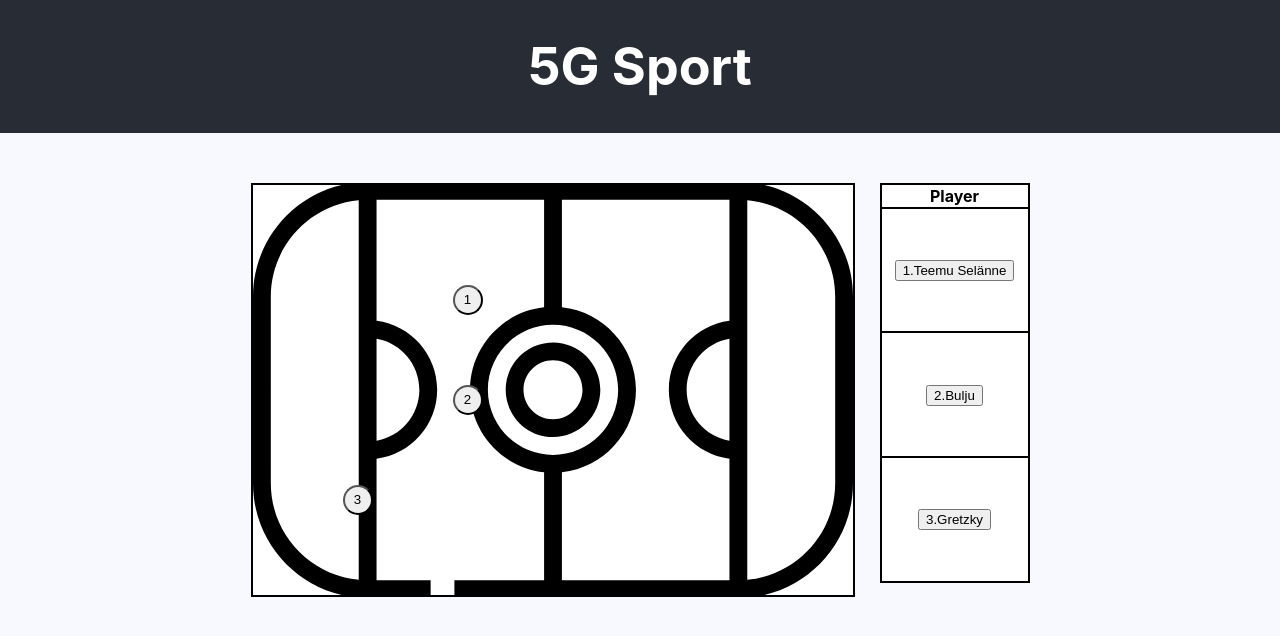
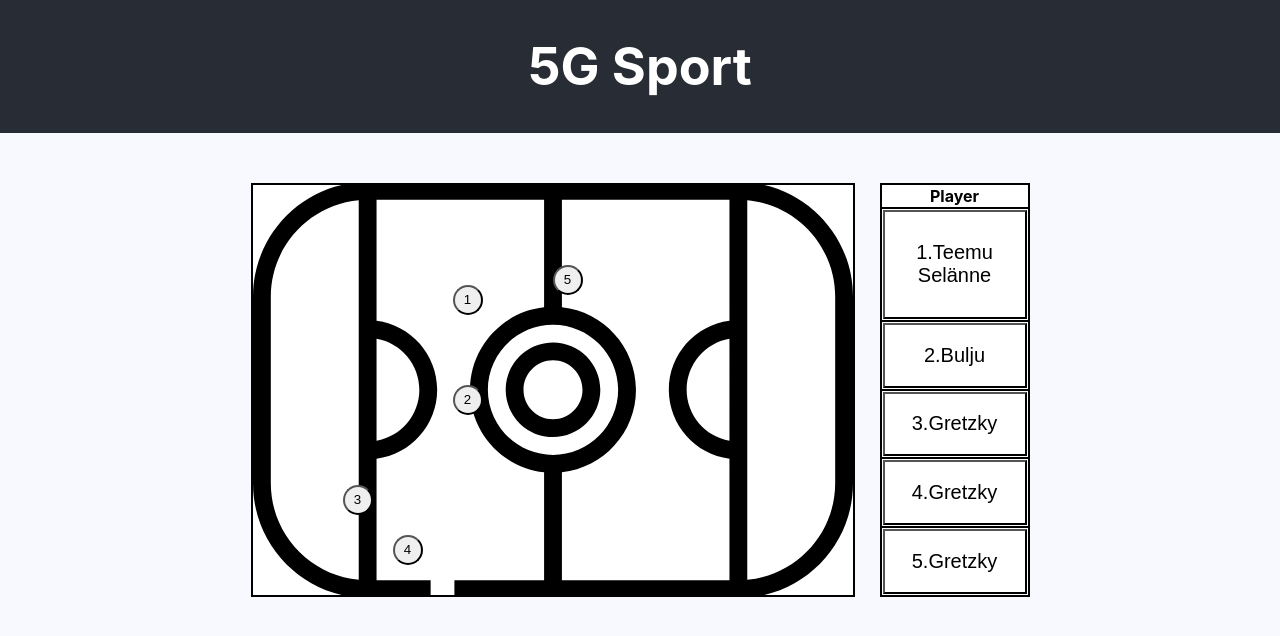
Before and after one commit to Onsbohh/5G-Sport-Application, a React (Create React App) app in the folder frontend/: page / in a window 1280 px wide. Shown: the top 636 px of the page. Built offline with nearby package versions, Linux system fonts and the light colour scheme.

Commit message:
Mouse hover colors to buttons

```diff
--- a/frontend/src/App.css
+++ b/frontend/src/App.css
@@ -49,3 +49,8 @@
 thead {
   height: 20px;
 }
+
+/* button styles */
+button:hover {
+    background-color: darkblue;
+}
--- a/frontend/src/components/HeartRatePopup.js
+++ b/frontend/src/components/HeartRatePopup.js
@@ -1,6 +1,7 @@
 import React from "react";
 
 // A popup window, where the selected players heart rate is shown.
+// TODO: Need to fetch the selected player's heart rate from the database.
 const HeartRatePopup = ({player}) => {
     const style = {
         display: "flex",
--- a/frontend/src/components/Menu.js
+++ b/frontend/src/components/Menu.js
@@ -22,7 +22,7 @@
         border: "1px solid #000",
         borderCollapse: "collapse",
         marginTop: "50px",
-        marginRight: "25px",
+        marginLeft: "25px",
         left: "0px",
         position:"relative"
     }
--- a/frontend/src/components/Player.js
+++ b/frontend/src/components/Player.js
@@ -1,10 +1,34 @@
-import React, {useState} from "react";
+import React, {use, useState} from "react";
+import {hover} from "@testing-library/user-event/dist/hover";
 
 // A simple component for each player shown on the player list.
 const Player = (props) => {
+    const [hover, setHover] = useState(false)
     return (
-        <div>
-            <button onClick={props.onClick}>{props.id}.{props.name} {props.isSelected}</button>
+        <div style={{
+            height: "100%",
+            width: "100%"
+        }}>
+            <button
+                style={{
+                    backgroundColor: hover ? "grey" : "white",
+                    fontSize: "20px",
+                    height: "100%",
+                    width: "100%",
+                }}
+                onClick={props.onClick}
+                onMouseOver={(e) => {
+                    e.preventDefault()
+                    setHover(true)
+                }}
+                onMouseLeave={(e) => {
+                    e.preventDefault()
+                    setHover(false)
+                }}
+
+            >
+                {props.id}.{props.name} {props.isSelected}
+            </button>
         </div>
     )
 }
--- a/frontend/src/components/PlayerIcon.js
+++ b/frontend/src/components/PlayerIcon.js
@@ -2,19 +2,35 @@
 import Menu from "./Menu";
 
 // Creates a dot that represents a player on the field.
+// TODO: Need to fetch the location of the player from the database and set is as the coordinates.
 const PlayerIcon = (props) => {
+
+    const [hover, setHover] = useState(false)
     const style = {
         width: "30px",
         height: "30px",
         borderRadius: "50%",
-        backgroundColor: `${props.isSelected ? "white" : props.color}`,
+        backgroundColor: hover ? "grey" : props.color,
         position: "absolute",
         top: props.top,
         left: props.left
     }
     return (
         <div>
-            <button style={style} onClick={props.onClick}>{props.id}</button>
+            <button
+                style={style}
+                onClick={props.onClick}
+                onMouseOver={(e) => {
+                    e.preventDefault()
+                    setHover(true)
+                }}
+                onMouseLeave={(e) => {
+                    e.preventDefault()
+                    setHover(false)
+                }}
+            >
+                {props.id}
+            </button>
         </div>
     )
 }
--- a/frontend/src/components/PlayerList.js
+++ b/frontend/src/components/PlayerList.js
@@ -5,10 +5,8 @@
 const PlayerList = ({players, onPlayerClick}) => {
     console.log(players)
     const style = {
-        border: "2px solid #000",
         marginTop: "50px",
         marginLeft: "25px",
-        height: "400px",
         width: "150px",
         left: "0px",
         position:"relative"
@@ -24,8 +22,13 @@
                 </thead>
                 <tbody>
                 {players.map((player) => (
-                <tr key={player.id}>
-                    <td>
+                <tr
+                    key={player.id}
+                    style={{
+                        height: "30px"
+                    }}
+                >
+                    <td style={{height:"30px"}}>
                         <Player
                             id={player.id}
                             name={player.name}
@@ -37,5 +40,6 @@
             </table>
         </div>
     )
+
 }
 export default PlayerList
--- a/frontend/src/components/Rink.js
+++ b/frontend/src/components/Rink.js
@@ -52,8 +52,29 @@
             heart_rate: "50",
             top: "300px",
             left: "90px"
+        },
+        {
+            id: 4,
+            name: "Gretzky",
+            heart_rate: "50",
+            top: "350px",
+            left: "140px"
+        },
+        {
+            id: 5,
+            name: "Gretzky",
+            heart_rate: "50",
+            top: "80px",
+            left: "300px"
         }
     ]
+
+    const playerOptions = players.map((player => {
+        return {
+            value: player.id,
+            label: player.name
+        }
+    }))
 
     const style = {
         width: "600px",
@@ -89,6 +110,21 @@
                 players={players}
                 onPlayerClick={toggleMenu}
             />
+
+            {/*
+            <label>
+                <Select
+                    options={playerOptions}
+                    menuIsOpen={true}
+                    defaultValue={playerOptions[0]}
+                    placeholder={"Choose a player"}
+                    styles={{
+                        width: "70px"
+                    }}
+                />
+            </label>
+            */}
+
             <Menu
                 player={selectedPlayer}
                 showMenu={showMenu}
--- a/frontend/src/service/sensorDataService.js
+++ b/frontend/src/service/sensorDataService.js
@@ -11,12 +11,6 @@
     return response.data;
 }
 
-export const getAllHeartRateData = async () => {
-    const response = await httpService.get("/heart_rate")
-}
-export const getHeartRateData = async (id) => {
-    const response = await httpService.get(`/heart_rate/${id}`)
-}
 /* Backend does not support POST, PUT, DELETE
 export const postEcgData = async (ecgData) => {
     const response = await httpService.post("/ecg", ecgData);
```
